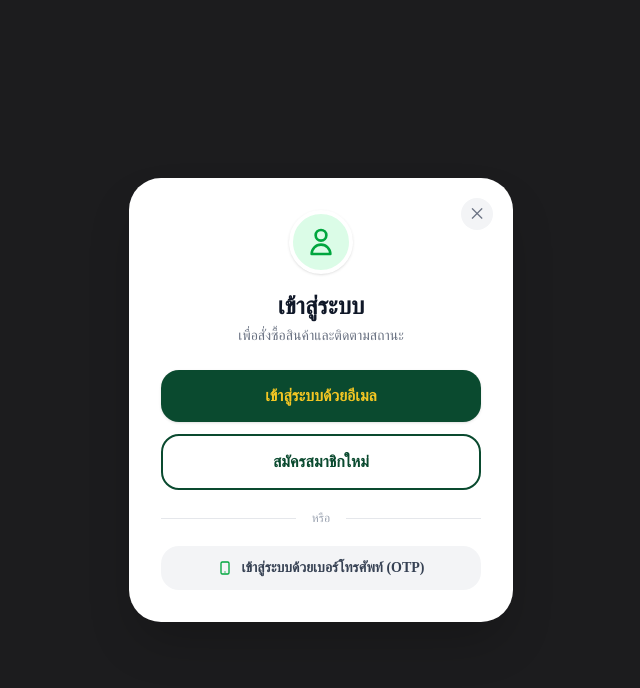
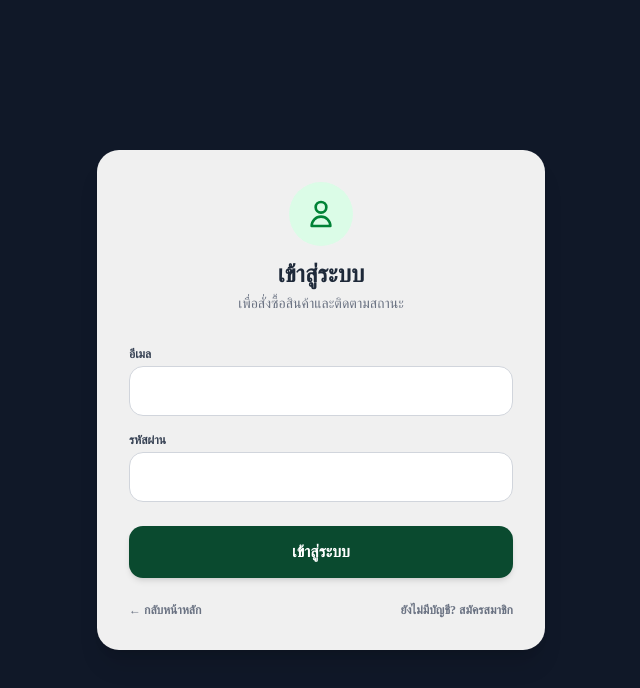
Before and after one commit to 671794006-cloud/fish, a Next.js app: page /login in a window 1280 px wide. Shown: the top 688 px of the page, without its empty margins (319-959 px from the left). Built offline with nearby package versions, Linux system fonts and the light colour scheme; no server answers.

Commit message:
Update page.tsx

```diff
--- a/src/app/login/page.tsx
+++ b/src/app/login/page.tsx
@@ -1,240 +1,126 @@
 "use client";
 
 import { useState } from "react";
+import { createClient } from "@supabase/supabase-js";
 import Link from "next/link";
-import { createClient } from "@supabase/supabase-js";
 
-const supabaseUrl = "https://grilvqiyczvdkfumxxqy.supabase.co";
-const supabaseAnonKey = "eyJhbGciOiJIUzI1NiIsInR5cCI6IkpXVCJ9.eyJpc3MiOiJzdXBhYmFzZSIsInJlZiI6ImdyaWx2cWl5Y3p2ZGtmdW14eHF5Iiwicm9sZSI6ImFub24iLCJpYXQiOjE3ODUxMjM0NjIsImV4cCI6MjEwMDY5OTQ2Mn0.xoT69q46aqz6SAXNsiDLUd4BEyf2Q4yfB9teuEHYktM";
-
+const supabaseUrl = process.env.NEXT_PUBLIC_SUPABASE_URL || "";
+const supabaseAnonKey = process.env.NEXT_PUBLIC_SUPABASE_ANON_KEY || "";
 const supabase = createClient(supabaseUrl, supabaseAnonKey);
 
 export default function LoginPage() {
-  const [view, setView] = useState<"menu" | "email" | "register" | "phone" | "otp">("menu");
   const [email, setEmail] = useState("");
   const [password, setPassword] = useState("");
-  const [phone, setPhone] = useState("");
-  const [otp, setOtp] = useState("");
-  const [loading, setLoading] = useState(false);
 
-  // --- ฟังก์ชันเข้าสู่ระบบด้วยอีเมล ---
-  const handleEmailLogin = async (e: React.FormEvent) => {
+  // 🌟 สถานะป๊อปอัปแจ้งเตือน (Modal)
+  const [customAlert, setCustomAlert] = useState<{title: string, message: string, type: 'success' | 'error' | 'loading'} | null>(null);
+
+  const handleLogin = async (e: React.FormEvent) => {
     e.preventDefault();
-    setLoading(true);
+
+    // เด้งป๊อปอัปโหลดหมุนติ้วๆ ขึ้นมาก่อนเลย
+    setCustomAlert({ title: "กำลังตรวจสอบ...", message: "กรุณารอสักครู่ ระบบกำลังเข้าสู่ระบบ", type: "loading" });
 
     const { error } = await supabase.auth.signInWithPassword({ email, password });
 
     if (error) {
-      alert("เข้าสู่ระบบไม่สำเร็จ: อีเมลหรือรหัสผ่านไม่ถูกต้อง หรือยังไม่ได้สมัครสมาชิก");
+      // ถ้ารหัสผิด ให้เปลี่ยนแอนิเมชันเป็น ❌ กากบาทสีแดง
+      setCustomAlert({ title: "เข้าสู่ระบบไม่สำเร็จ", message: "อีเมลหรือรหัสผ่านไม่ถูกต้อง กรุณาลองใหม่อีกครั้ง", type: "error" });
     } else {
-      alert("เข้าสู่ระบบสำเร็จ!");
-      window.location.href = "/";
+      // ถ้าสำเร็จ ให้เปลี่ยนเป็น ✅ เครื่องหมายถูกสีเขียว
+      setCustomAlert({ title: "เข้าสู่ระบบสำเร็จ!", message: "ยินดีต้อนรับกลับมา! กำลังพากลับไปหน้าหลัก...", type: "success" });
+
+      // หน่วงเวลาให้ลูกค้าอ่านข้อความ 1.5 วินาที แล้วเด้งกลับหน้าหลัก
+      setTimeout(() => {
+        window.location.href = "/";
+      }, 1500);
     }
-    setLoading(false);
-  };
-
-  // --- ฟังก์ชันสมัครสมาชิกด้วยอีเมล ---
-  const handleRegister = async (e: React.FormEvent) => {
-    e.preventDefault();
-    setLoading(true);
-
-    const { error } = await supabase.auth.signUp({ email, password });
-
-    if (error) {
-      alert("สมัครสมาชิกไม่สำเร็จ: " + error.message);
-    } else {
-      alert("สมัครสมาชิกสำเร็จ! เข้าสู่ระบบเรียบร้อย");
-      window.location.href = "/";
-    }
-    setLoading(false);
-  };
-
-  const handlePhoneLogin = async (e: React.FormEvent) => {
-    e.preventDefault();
-    setLoading(true);
-    const formattedPhone = "+66" + phone.replace(/^0/, "");
-    const { error } = await supabase.auth.signInWithOtp({ phone: formattedPhone });
-
-    if (error) {
-      alert("ไม่สามารถส่ง SMS ได้: " + error.message);
-    } else {
-      alert("ส่งรหัส OTP ไปที่เบอร์ของคุณแล้ว!");
-      setView("otp");
-    }
-    setLoading(false);
-  };
-
-  const handleVerifyOtp = async (e: React.FormEvent) => {
-    e.preventDefault();
-    setLoading(true);
-    const formattedPhone = "+66" + phone.replace(/^0/, "");
-
-    const { error } = await supabase.auth.verifyOtp({
-      phone: formattedPhone,
-      token: otp,
-      type: "sms",
-    });
-
-    if (error) {
-      alert("รหัส OTP ไม่ถูกต้อง!");
-    } else {
-      alert("ยืนยันเบอร์โทรสำเร็จ! เข้าสู่ระบบเรียบร้อย");
-      window.location.href = "/";
-    }
-    setLoading(false);
   };
 
   return (
-    <div className="min-h-screen bg-[#1c1c1e] flex items-center justify-center p-4 font-sans">
-      <div className="bg-white w-full max-w-sm rounded-[2rem] p-8 text-center relative shadow-2xl">
+    <div className="min-h-screen bg-gray-900 flex items-center justify-center p-4 relative font-sans">
 
-        <Link href="/" className="absolute top-5 right-5 w-8 h-8 flex items-center justify-center bg-gray-100 text-gray-500 rounded-full hover:bg-gray-200 transition">
-          ✕
-        </Link>
+      {/* 🌟 ป๊อปอัปแจ้งเตือน (Modal) เต็มหน้าจอ */}
+      {customAlert && (
+        <div className="fixed inset-0 z-[9999] flex items-center justify-center bg-black/80 backdrop-blur-md p-4">
+          <div className="bg-gray-800 w-full max-w-sm rounded-3xl shadow-2xl p-6 md:p-8 text-center flex flex-col items-center relative animate-in fade-in zoom-in duration-200 border border-gray-700">
 
-        <div className="w-16 h-16 bg-green-100 text-green-600 rounded-full flex items-center justify-center mx-auto mb-4 border-4 border-white shadow-sm">
-          <svg className="w-8 h-8" fill="none" stroke="currentColor" viewBox="0 0 24 24"><path strokeLinecap="round" strokeLinejoin="round" strokeWidth="2" d="M16 7a4 4 0 11-8 0 4 4 0 018 0zM12 14a7 7 0 00-7 7h14a7 7 0 00-7-7z"></path></svg>
+            {customAlert.type === 'loading' && (
+              <div className="w-16 h-16 border-4 border-gray-600 border-t-[#4ade80] rounded-full animate-spin mb-4"></div>
+            )}
+            {customAlert.type === 'success' && (
+              <div className="w-16 h-16 bg-green-900/50 text-green-400 rounded-full flex items-center justify-center mb-4 border border-green-500/30">
+                <svg className="w-8 h-8" fill="none" stroke="currentColor" viewBox="0 0 24 24"><path strokeLinecap="round" strokeLinejoin="round" strokeWidth="3" d="M5 13l4 4L19 7"></path></svg>
+              </div>
+            )}
+            {customAlert.type === 'error' && (
+              <div className="w-16 h-16 bg-red-900/50 text-red-400 rounded-full flex items-center justify-center mb-4 border border-red-500/30">
+                <svg className="w-8 h-8" fill="none" stroke="currentColor" viewBox="0 0 24 24"><path strokeLinecap="round" strokeLinejoin="round" strokeWidth="3" d="M6 18L18 6M6 6l12 12"></path></svg>
+              </div>
+            )}
+
+            <h3 className="text-xl font-bold text-white mb-2">{customAlert.title}</h3>
+            <p className="text-gray-400 text-sm mb-6 whitespace-pre-line leading-relaxed">
+              {customAlert.message}
+            </p>
+
+            {customAlert.type !== 'loading' && customAlert.type !== 'success' && (
+              <button
+                onClick={() => setCustomAlert(null)}
+                className="w-full py-3 rounded-xl font-bold text-white bg-gray-700 hover:bg-gray-600 transition shadow-md"
+              >
+                ตกลง
+              </button>
+            )}
+          </div>
+        </div>
+      )}
+
+      {/* แบบฟอร์ม Login ปกติ */}
+      <div className="bg-[#f0f0f0] w-full max-w-md rounded-3xl p-8 shadow-xl relative overflow-hidden">
+
+        <div className="flex flex-col items-center mb-8">
+          <div className="w-16 h-16 bg-green-100 rounded-full flex items-center justify-center mb-3">
+             <svg className="w-8 h-8 text-green-700" fill="none" stroke="currentColor" viewBox="0 0 24 24"><path strokeLinecap="round" strokeLinejoin="round" strokeWidth="2" d="M16 7a4 4 0 11-8 0 4 4 0 018 0zM12 14a7 7 0 00-7 7h14a7 7 0 00-7-7z"></path></svg>
+          </div>
+          <h2 className="text-2xl font-extrabold text-gray-800">เข้าสู่ระบบ</h2>
+          <p className="text-sm text-gray-500 mt-1">เพื่อสั่งซื้อสินค้าและติดตามสถานะ</p>
         </div>
 
-        <h1 className="text-2xl font-extrabold text-gray-900 mb-1">
-          {view === "register" ? "สมัครสมาชิก" : "เข้าสู่ระบบ"}
-        </h1>
-        <p className="text-sm text-gray-500 mb-6">เพื่อสั่งซื้อสินค้าและติดตามสถานะ</p>
+        <form onSubmit={handleLogin} className="space-y-4">
+          <div>
+            <label className="text-xs font-bold text-gray-700 block mb-1">อีเมล</label>
+            <input
+              type="email"
+              value={email}
+              onChange={(e) => setEmail(e.target.value)}
+              required
+              className="w-full px-4 py-3 rounded-xl border border-gray-300 focus:outline-none focus:ring-2 focus:ring-green-600 bg-white"
+            />
+          </div>
+          <div>
+            <label className="text-xs font-bold text-gray-700 block mb-1">รหัสผ่าน</label>
+            <input
+              type="password"
+              value={password}
+              onChange={(e) => setPassword(e.target.value)}
+              required
+              className="w-full px-4 py-3 rounded-xl border border-gray-300 focus:outline-none focus:ring-2 focus:ring-green-600 bg-white"
+            />
+          </div>
 
-        {/* --- หน้าเมนูหลัก --- */}
-        {view === "menu" && (
-          <div className="space-y-3">
-            <button
-              onClick={() => setView("email")}
-              className="w-full bg-[#0a4a2f] text-[#f3c623] hover:bg-[#073622] py-3.5 rounded-2xl font-bold flex items-center justify-center gap-2 transition shadow-sm"
-            >
-              เข้าสู่ระบบด้วยอีเมล
-            </button>
+          <button
+            type="submit"
+            className="w-full bg-[#0a4a2f] hover:bg-[#073622] text-white font-bold py-3.5 rounded-xl transition mt-2 shadow-md"
+          >
+            เข้าสู่ระบบ
+          </button>
+        </form>
 
-            <button
-              onClick={() => setView("register")}
-              className="w-full bg-white border-2 border-[#0a4a2f] text-[#0a4a2f] hover:bg-green-50 py-3.5 rounded-2xl font-bold flex items-center justify-center gap-2 transition"
-            >
-              สมัครสมาชิกใหม่
-            </button>
-
-            <div className="relative flex py-2 items-center">
-              <div className="flex-grow border-t border-gray-200"></div>
-              <span className="flex-shrink mx-4 text-gray-400 text-xs">หรือ</span>
-              <div className="flex-grow border-t border-gray-200"></div>
-            </div>
-
-            <button
-              onClick={() => setView("phone")}
-              className="w-full bg-gray-100 hover:bg-gray-200 text-gray-700 py-3 rounded-2xl font-bold flex items-center justify-center gap-2 transition text-sm"
-            >
-              <svg className="w-4 h-4 text-green-600" fill="none" stroke="currentColor" viewBox="0 0 24 24"><path strokeLinecap="round" strokeLinejoin="round" strokeWidth="2" d="M12 18h.01M8 21h8a2 2 0 002-2V5a2 2 0 00-2-2H8a2 2 0 00-2 2v14a2 2 0 002 2z"></path></svg>
-              เข้าสู่ระบบด้วยเบอร์โทรศัพท์ (OTP)
-            </button>
-          </div>
-        )}
-
-        {/* --- หน้ากรอกอีเมลสำหรับเข้าสู่ระบบ --- */}
-        {view === "email" && (
-          <form onSubmit={handleEmailLogin} className="space-y-4 text-left">
-            <div>
-              <label className="text-sm font-bold text-gray-700">อีเมล</label>
-              <input
-                type="email"
-                required
-                value={email}
-                onChange={(e) => setEmail(e.target.value)}
-                className="w-full mt-1 p-3 border border-gray-300 rounded-xl outline-none focus:ring-2 focus:ring-green-500 bg-gray-50 text-gray-900 font-medium"
-                placeholder="example@email.com"
-              />
-            </div>
-            <div>
-              <label className="text-sm font-bold text-gray-700">รหัสผ่าน</label>
-              <input
-                type="password"
-                required
-                value={password}
-                onChange={(e) => setPassword(e.target.value)}
-                className="w-full mt-1 p-3 border border-gray-300 rounded-xl outline-none focus:ring-2 focus:ring-green-500 bg-gray-50 text-gray-900 font-medium"
-                placeholder="••••••••"
-              />
-            </div>
-            <button type="submit" disabled={loading} className="w-full bg-[#0a4a2f] text-white py-3.5 rounded-xl font-bold hover:bg-[#073622] transition shadow-md">
-              {loading ? "กำลังตรวจสอบ..." : "เข้าสู่ระบบ"}
-            </button>
-            <div className="flex justify-between items-center text-xs pt-2">
-              <button type="button" onClick={() => setView("menu")} className="text-gray-500 hover:text-gray-800">← กลับหน้าหลัก</button>
-              <button type="button" onClick={() => setView("register")} className="text-green-700 font-bold hover:underline">ยังไม่มีบัญชี? สมัครสมาชิก</button>
-            </div>
-          </form>
-        )}
-
-        {/* --- หน้าสมัครสมาชิกใหม่ --- */}
-        {view === "register" && (
-          <form onSubmit={handleRegister} className="space-y-4 text-left">
-            <div>
-              <label className="text-sm font-bold text-gray-700">อีเมลสำหรับสมัครสมาชิก</label>
-              <input
-                type="email"
-                required
-                value={email}
-                onChange={(e) => setEmail(e.target.value)}
-                className="w-full mt-1 p-3 border border-gray-300 rounded-xl outline-none focus:ring-2 focus:ring-green-500 bg-gray-50 text-gray-900 font-medium"
-                placeholder="example@email.com"
-              />
-            </div>
-            <div>
-              <label className="text-sm font-bold text-gray-700">ตั้งรหัสผ่าน (อย่างน้อย 6 ตัวอักษร)</label>
-              <input
-                type="password"
-                required
-                value={password}
-                onChange={(e) => setPassword(e.target.value)}
-                className="w-full mt-1 p-3 border border-gray-300 rounded-xl outline-none focus:ring-2 focus:ring-green-500 bg-gray-50 text-gray-900 font-medium"
-                placeholder="••••••••"
-              />
-            </div>
-            <button type="submit" disabled={loading} className="w-full bg-[#0a4a2f] text-[#f3c623] py-3.5 rounded-xl font-bold hover:bg-[#073622] transition shadow-md">
-              {loading ? "กำลังบันทึก..." : "ยืนยันการสมัครสมาชิก"}
-            </button>
-            <div className="flex justify-between items-center text-xs pt-2">
-              <button type="button" onClick={() => setView("menu")} className="text-gray-500 hover:text-gray-800">← กลับหน้าหลัก</button>
-              <button type="button" onClick={() => setView("email")} className="text-green-700 font-bold hover:underline">มีบัญชีแล้ว? เข้าสู่ระบบ</button>
-            </div>
-          </form>
-        )}
-
-        {/* --- หน้ากรอกเบอร์โทรศัพท์ --- */}
-        {view === "phone" && (
-          <form onSubmit={handlePhoneLogin} className="space-y-4 text-left">
-            <div>
-              <label className="text-sm font-bold text-gray-700">เบอร์โทรศัพท์</label>
-              <div className="flex mt-1">
-                <span className="inline-flex items-center px-4 bg-gray-100 border border-r-0 border-gray-300 rounded-l-xl text-gray-500 font-bold">+66</span>
-                <input type="tel" required value={phone} onChange={(e) => setPhone(e.target.value)} className="w-full p-3 border border-gray-300 rounded-r-xl outline-none focus:ring-2 focus:ring-green-500 bg-gray-50 text-gray-900 font-medium" placeholder="0812345678" />
-              </div>
-            </div>
-            <button type="submit" disabled={loading} className="w-full bg-[#0a4a2f] text-white py-3.5 rounded-xl font-bold hover:bg-[#073622] transition shadow-md">
-              {loading ? "กำลังส่งข้อความ..." : "รับรหัส OTP"}
-            </button>
-            <button type="button" onClick={() => setView("menu")} className="w-full text-sm text-gray-500 py-2">← กลับหน้าหลัก</button>
-          </form>
-        )}
-
-        {/* --- หน้ากรอกรหัส OTP --- */}
-        {view === "otp" && (
-          <form onSubmit={handleVerifyOtp} className="space-y-4 text-left">
-            <div>
-              <label className="text-sm font-bold text-gray-700">รหัส OTP 6 หลัก</label>
-              <input type="text" required value={otp} onChange={(e) => setOtp(e.target.value)} className="w-full mt-1 p-3 border border-gray-300 rounded-xl outline-none focus:ring-2 focus:ring-green-500 bg-gray-50 text-center tracking-widest text-xl text-gray-900 font-bold" placeholder="123456" maxLength={6} />
-            </div>
-            <button type="submit" disabled={loading} className="w-full bg-green-600 text-white py-3.5 rounded-xl font-bold hover:bg-green-700 transition shadow-md">
-              {loading ? "กำลังตรวจสอบ..." : "ยืนยันรหัส OTP"}
-            </button>
-            <button type="button" onClick={() => setView("phone")} className="w-full text-sm text-gray-500 py-2">← เปลี่ยนเบอร์โทร</button>
-          </form>
-        )}
-
+        <div className="flex justify-between items-center mt-6 text-xs font-semibold text-gray-500">
+           <Link href="/" className="hover:text-gray-800 transition">← กลับหน้าหลัก</Link>
+           <Link href="/signup" className="hover:text-green-700 transition">ยังไม่มีบัญชี? สมัครสมาชิก</Link>
+        </div>
       </div>
     </div>
   );
```
